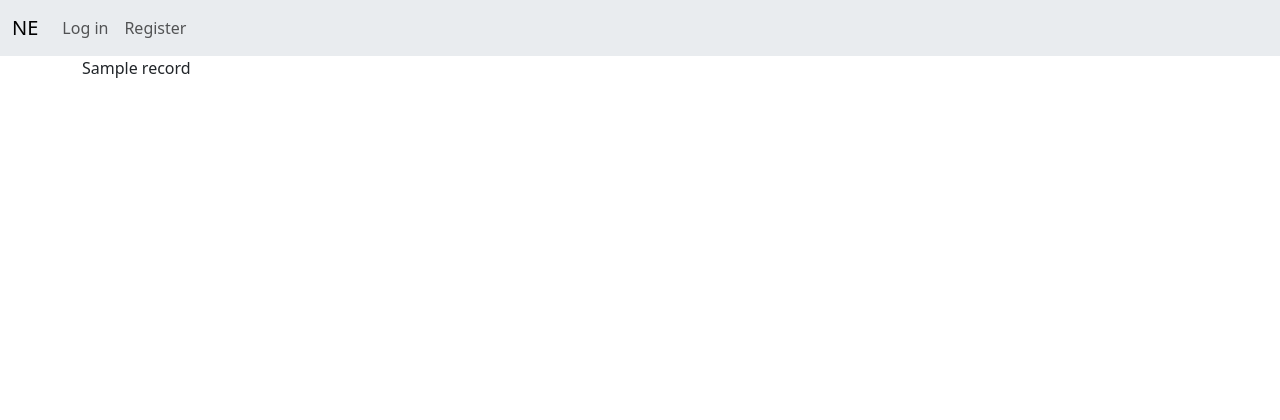
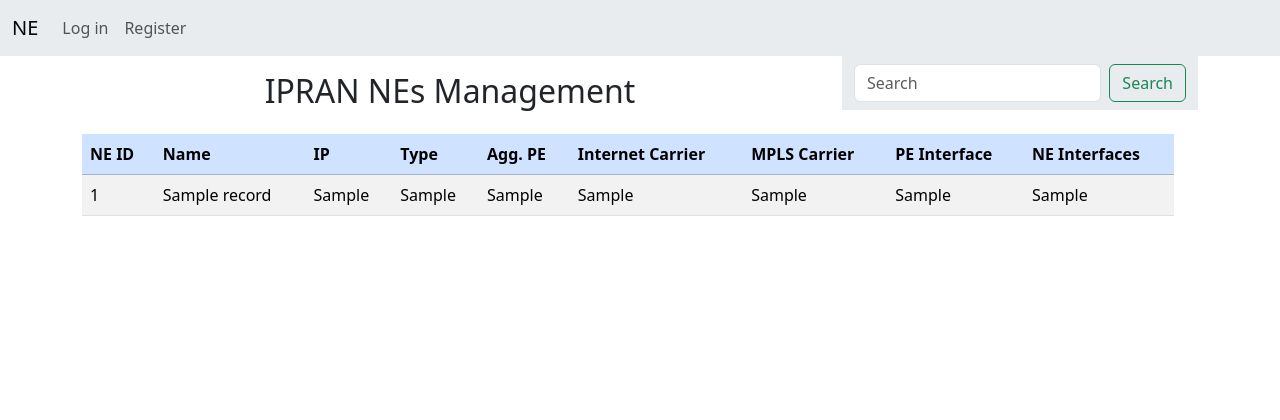
Before and after one commit to kipgeoffry/djangoCRUD-app, a Django app: template netapp/templates/home.html in a window 1280 px wide. Shown: the top 420 px of the page. Run offline with Django 4.2, Linux system fonts and the light colour scheme; the template is opened without the code that fills it: most values are stand-ins (such as "Sample title", 1, 10 or a date in 2020).

Commit message:
DB record displayed on page tables.well formatted

```diff
--- a/netapp/templates/home.html
+++ b/netapp/templates/home.html
@@ -2,31 +2,54 @@
 
 {%block content %}
 
-<!-- {% if user.is_authenticated %} -->
-
     <div class="row">
         <div class="col-sm-8 text-center ">
-            <h2 class="pt-3">IPRAN NE Management</h2>
+            <h2 class="pt-3">IPRAN NEs Management</h2>
         </div>
         <div class="col-sm-4">
             {% include 'search.html'%}
         </div>
     </div>
-    <div class="row">
-        <div class="col-sm-10">
+    <div class="row pt-3" style="width:100%">
+        <div class="col-sm-12 ">
             <!-- content to be added here -->
+                <table class="table table-striped table-hover">
+                    <thead>
+                      <tr class="table-primary">
+                        <th scope="col">NE ID</th>
+                        <th scope="col">Name</th>
+                        <th scope="col">IP</th>
+                        <th scope="col">Type</th>
+                        <th scope="col">Agg. PE</th>
+                        <th scope="col">Internet Carrier</th>
+                        <th scope="col">MPLS Carrier</th>
+                        <th scope="col">PE Interface</th>
+                        <th scope="col">NE Interfaces</th>
+                      </tr>
+                    </thead>
+                    <tbody>
+                        {% if nerecords %}
+                            {% for record in nerecords %}
+                                <tr>
+                                    <td>{{record.id}}</td>
+                                    <td>{{record.ne_name}}</td>
+                                    <td>{{record.ne_ip}}</td>
+                                    <td>{{record.ne_type}}</td>
+                                    <td>{{record.aggreate_pe}}</td>
+                                    <td>{{record.carrier_vlan_internet}}</td>
+                                    <td>{{record.carrier_vlan_mpls}}</td>
+                                    <td>{{record.pe_interface}}</td>
+                                    <td>{{record.device_interfaces}}</td>
+                            {% endfor %}
+                            {% endif %}
+                                </tr>
+                                </tbody>
+                  </table>
+
+
+
+
         </div>
     </div>
-    <!-- {% else %}
-
-
-    {% endif %} -->
-    {% if nerecords %}
-        {% for record in nerecords %}
-            {{record}}<br/>
-
-        {% endfor %}
-
-    {% endif %}
 
 {% endblock %}
--- a/netapp/templates/login.html
+++ b/netapp/templates/login.html
@@ -5,7 +5,7 @@
     <div class="col-4"></div>
     <div class="col-4 bg-body-secondary mt-5 ">
         <h3 class="pt-3 text-center">Log in</h3>
-        <form method="POST" action="{% url 'home' %}">
+        <form method="POST" action="{% url 'login' %}">
           {% csrf_token %}
             <div class="mb-2">
               <label for="username" class="form-label">Username</label>
```
Also changed, not shown: netapp/templates/pes.html (+35 -9 lines), netapp/views.py (+17 -17 lines).
